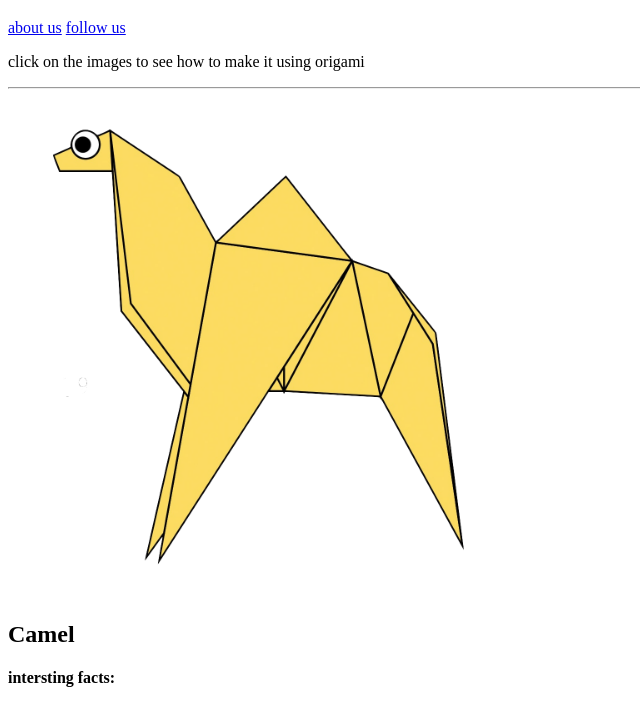
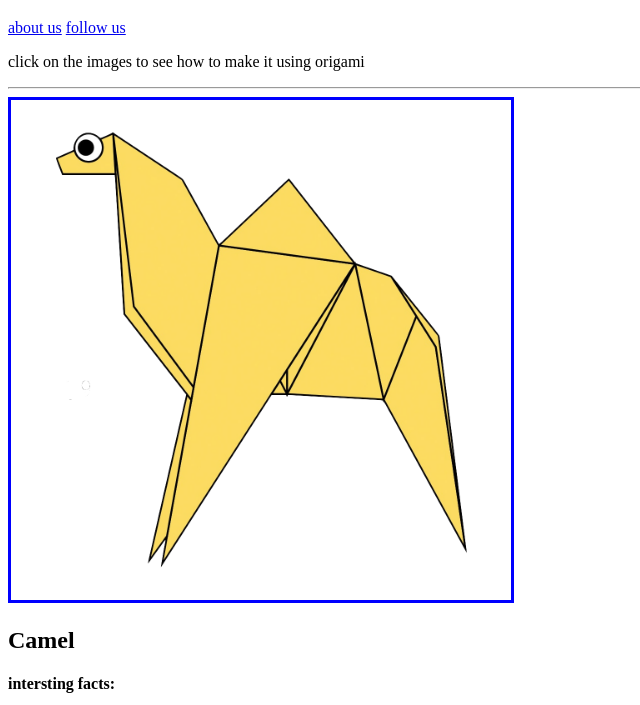
Before and after one commit to aaryaman123/pro-49-origami-designs, a plain HTML site: page index.html in a window 1280 px wide. Shown: the part 61-766 px from the top of the page, without its empty margins (0-640 px from the left). Drawn offline with Linux system fonts and the light colour scheme.

Commit message:
Add files via upload

```diff
--- a/index.html
+++ b/index.html
@@ -2,6 +2,12 @@
 <html>
     <head>
         <title>Origami Designs</title>
+        <style>
+            img{
+                border: solid;
+                border-color: blue;
+            }
+        </style>
     </head>
     <body>
         <h1>Origami Designs</h1>
```
